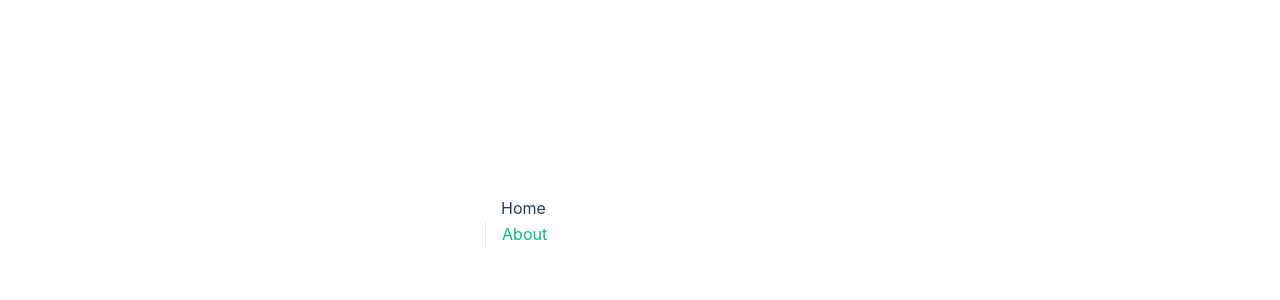
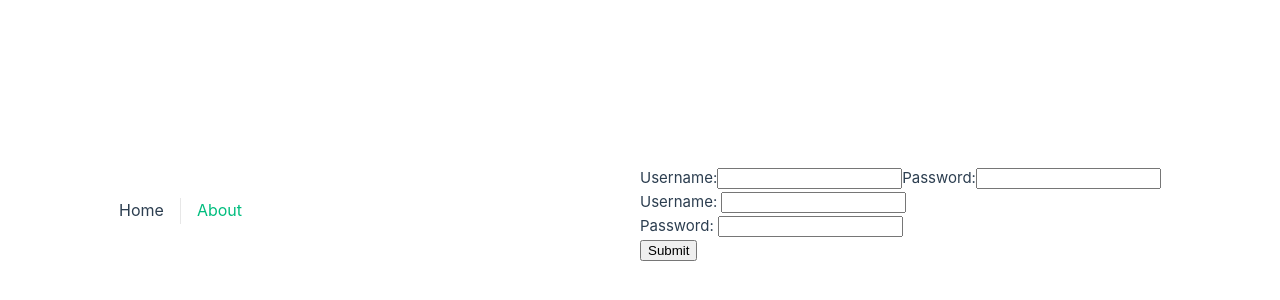
Before and after one commit to staten-island-tech/supabase-millionswillgambleforchiikawa-1-11, a Vue app in the folder app/: page / in a window 1280 px wide. Shown: the part 186-486 px from the top of the page. Built offline with nearby package versions, Linux system fonts and the light colour scheme; no server answers; the database is empty; the HTML template or start-up script is replaced by a standard one.

Commit message:
Update HomeView.vue

```diff
--- a/app/src/views/HomeView.vue
+++ b/app/src/views/HomeView.vue
@@ -1,7 +1,25 @@
 <script setup lang="ts"></script>
 
 <template>
-  <main></main>
+  <main>
+    <div>
+      <form action="">
+        <label for="name">Username:</label>
+        <input type="text" name="username" id="name" />
+        <label for="pass">Password:</label>
+        <input type="text" name="password" id="pass" />
+        <div>
+          <label for="name">Username: </label>
+          <input type="text" name="username" id="name" />
+        </div>
+        <div>
+          <label for="pass">Password: </label>
+          <input type="password" name="password" id="pass" />
+        </div>
+        <button id="LogIn" type="submit">Submit</button>
+      </form>
+    </div>
+  </main>
 </template>
 
 <!--
```
